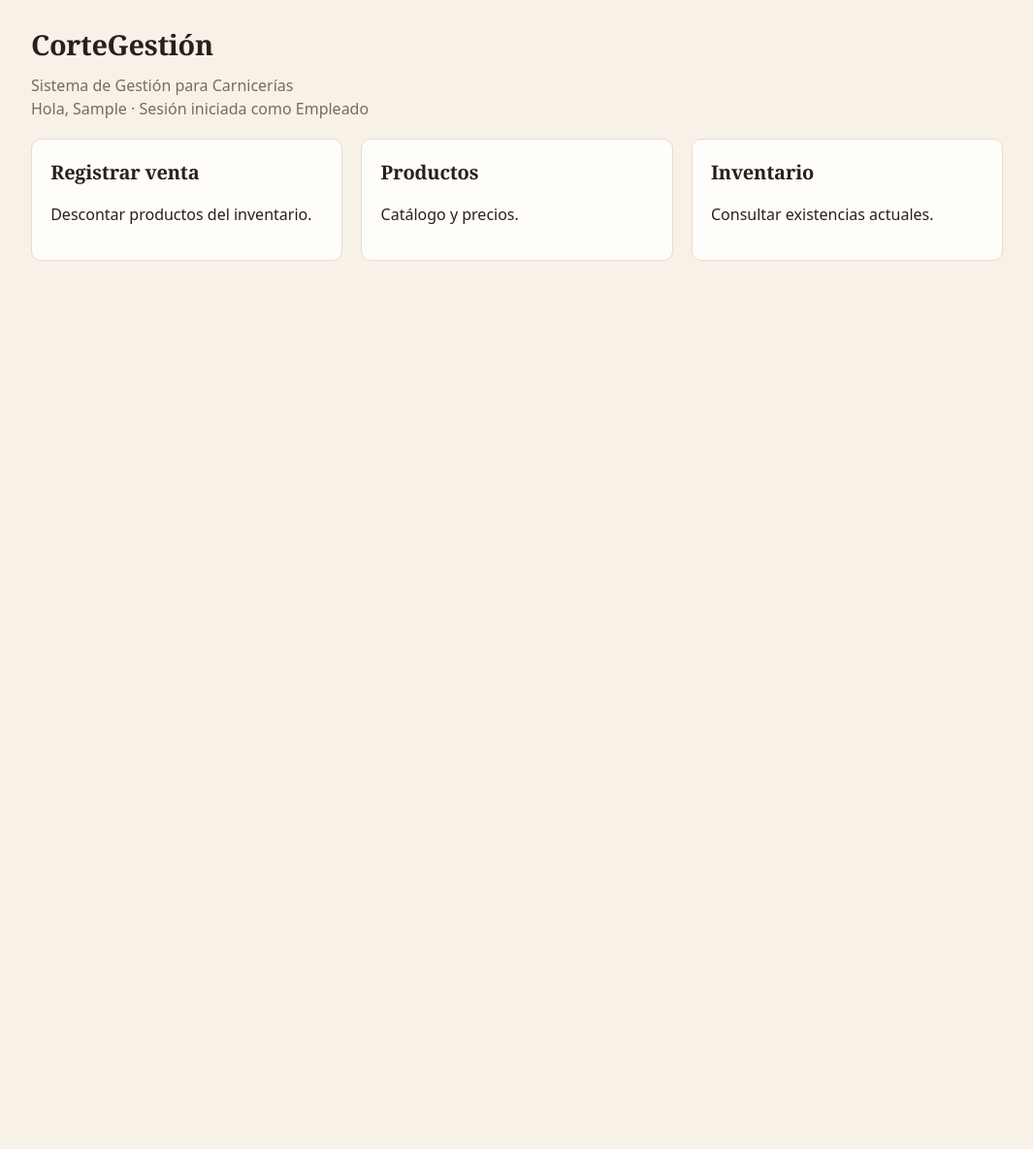
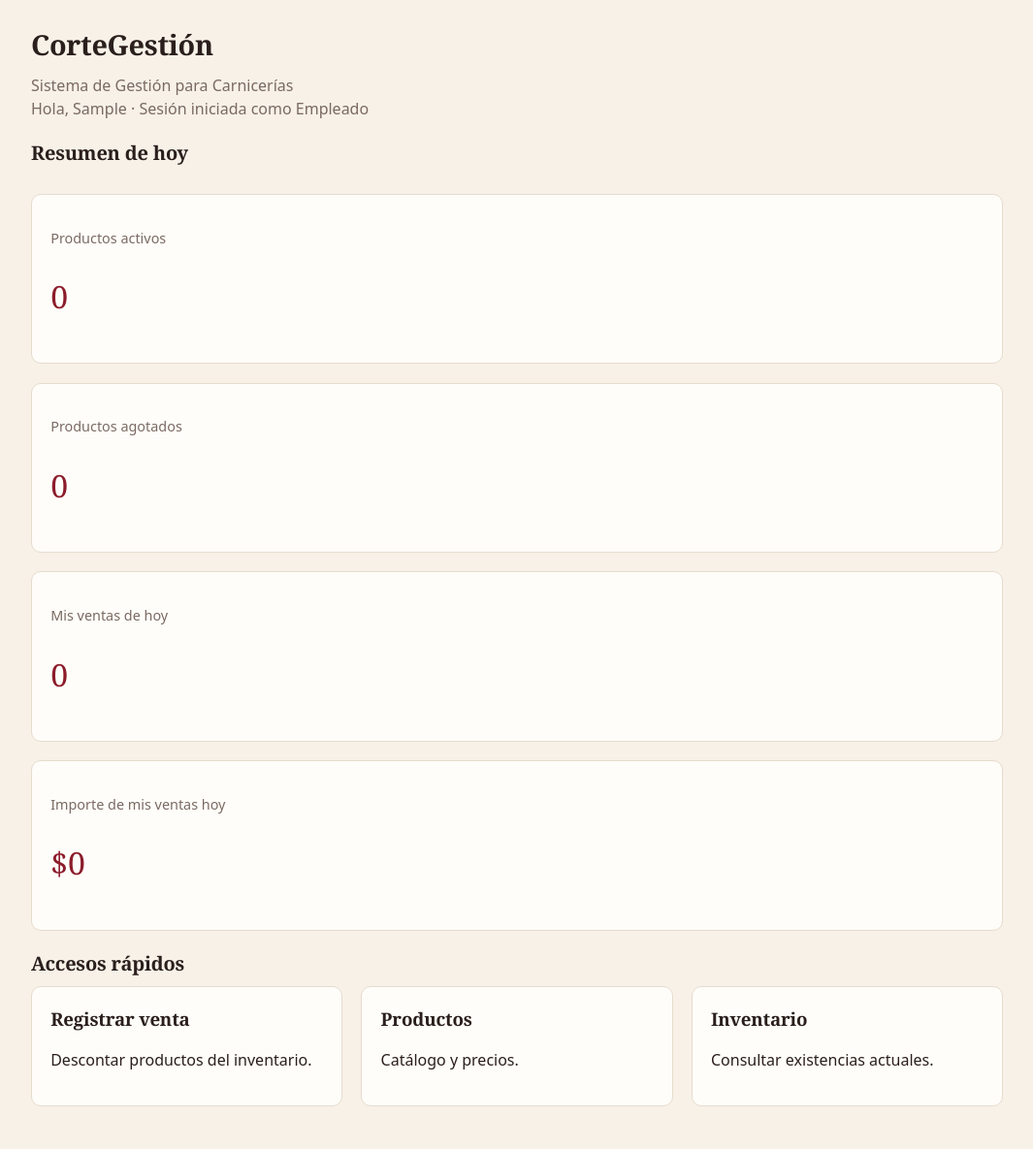
Before and after one commit to LFP2002/corte-gestion, a Django app: page / in a window 1280 px wide. Shown: the part 56-1241 px from the top of the page at 97% size, without its empty margins (107-1172 px from the left). Before the commit the page ends 325 px from the top, so only its background shows below. Run offline with Django 5.2, Linux system fonts and the light colour scheme; the visitor is signed in with stand-in values (Sample User, id 1); data that the repository does not hold is empty.

Commit message:
feat(ui): mejorar claridad y presentación de inicio.html

```diff
--- a/usuarios/templates/usuarios/inicio.html
+++ b/usuarios/templates/usuarios/inicio.html
@@ -1,15 +1,49 @@
 {% extends "base.html" %}
+{% load moneda %}
 {% block titulo %}Inicio{% endblock %}
 {% block contenido %}
-<div class="cabecera"><div><h1>CorteGestión</h1><p>Sistema de Gestión para Carnicerías</p><p>Hola, {{ user.first_name|default:user.username }} · Sesión iniciada como {{ user.get_rol_display }}</p></div></div>
-<div class="grid">
-<a class="card" href="{% url 'gestion:venta_crear' %}"><h2>Registrar venta</h2><p>Descontar productos del inventario.</p></a>
-<a class="card" href="{% url 'gestion:catalogo' 'productos' %}"><h2>Productos</h2><p>Catálogo y precios.</p></a>
-<a class="card" href="{% url 'gestion:stock' %}"><h2>Inventario</h2><p>Consultar existencias actuales.</p></a>
-{% if user.es_dueno %}
-<a class="card" href="{% url 'gestion:compra_crear' %}"><h2>Registrar compra</h2><p>Ingresar productos al inventario.</p></a>
-<a class="card" href="{% url 'gestion:catalogo' 'proveedores' %}"><h2>Proveedores</h2><p>Administrar contactos.</p></a>
-<a class="card" href="{% url 'gestion:reportes' %}"><h2>Reportes</h2><p>Compras por proveedor y productos más vendidos.</p></a>
-<a class="card" href="{% url 'usuario_lista' %}"><h2>Usuarios</h2><p>Administrar cuentas y roles.</p></a>
-{% endif %}</div>
+<div class="cabecera">
+  <div>
+    <h1>CorteGestión</h1>
+    <p>Sistema de Gestión para Carnicerías</p>
+    <p>Hola, {{ user.first_name|default:user.username }} · Sesión iniciada como {{ user.get_rol_display }}</p>
+  </div>
+</div>
+
+<section aria-labelledby="resumen-titulo" class="resumen-inicio">
+  <div class="cabecera"><h2 id="resumen-titulo">Resumen de hoy</h2></div>
+  <div class="dashboard-stats">
+    <div class="card kpi">
+      <p class="etiqueta">Productos activos</p>
+      <p class="valor">{{ productos_activos }}</p>
+    </div>
+    <div class="card kpi">
+      <p class="etiqueta">Productos agotados</p>
+      <p class="valor{% if productos_agotados %} alerta{% endif %}">{{ productos_agotados }}</p>
+    </div>
+    <div class="card kpi">
+      <p class="etiqueta">{% if user.es_dueno %}Ventas realizadas hoy{% else %}Mis ventas de hoy{% endif %}</p>
+      <p class="valor">{{ ventas_hoy }}</p>
+    </div>
+    <div class="card kpi">
+      <p class="etiqueta">{% if user.es_dueno %}Importe vendido hoy{% else %}Importe de mis ventas hoy{% endif %}</p>
+      <p class="valor">{{ monto_ventas_hoy|clp }}</p>
+    </div>
+  </div>
+</section>
+
+<section aria-labelledby="accesos-titulo">
+  <h2 id="accesos-titulo" class="section-heading">Accesos rápidos</h2>
+  <div class="grid">
+    <a class="card" href="{% url 'gestion:venta_crear' %}"><h3>Registrar venta</h3><p>Descontar productos del inventario.</p></a>
+    <a class="card" href="{% url 'gestion:catalogo' 'productos' %}"><h3>Productos</h3><p>Catálogo y precios.</p></a>
+    <a class="card" href="{% url 'gestion:stock' %}"><h3>Inventario</h3><p>Consultar existencias actuales.</p></a>
+    {% if user.es_dueno %}
+    <a class="card" href="{% url 'gestion:compra_crear' %}"><h3>Registrar compra</h3><p>Ingresar productos al inventario.</p></a>
+    <a class="card" href="{% url 'gestion:catalogo' 'proveedores' %}"><h3>Proveedores</h3><p>Administrar contactos.</p></a>
+    <a class="card" href="{% url 'gestion:reportes' %}"><h3>Reportes</h3><p>Compras por proveedor y productos más vendidos.</p></a>
+    <a class="card" href="{% url 'usuario_lista' %}"><h3>Usuarios</h3><p>Administrar cuentas y roles.</p></a>
+    {% endif %}
+  </div>
+</section>
 {% endblock %}
```
